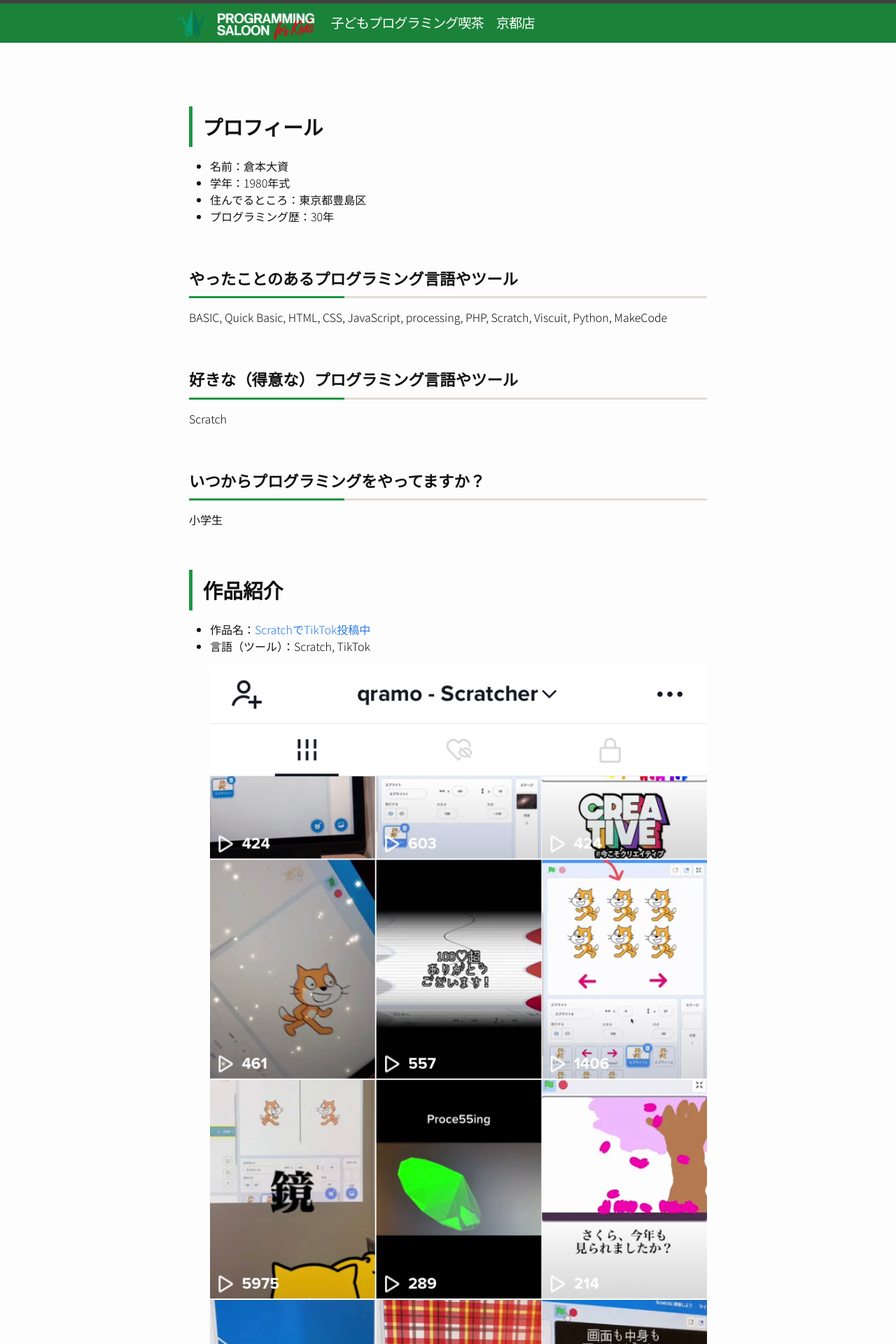
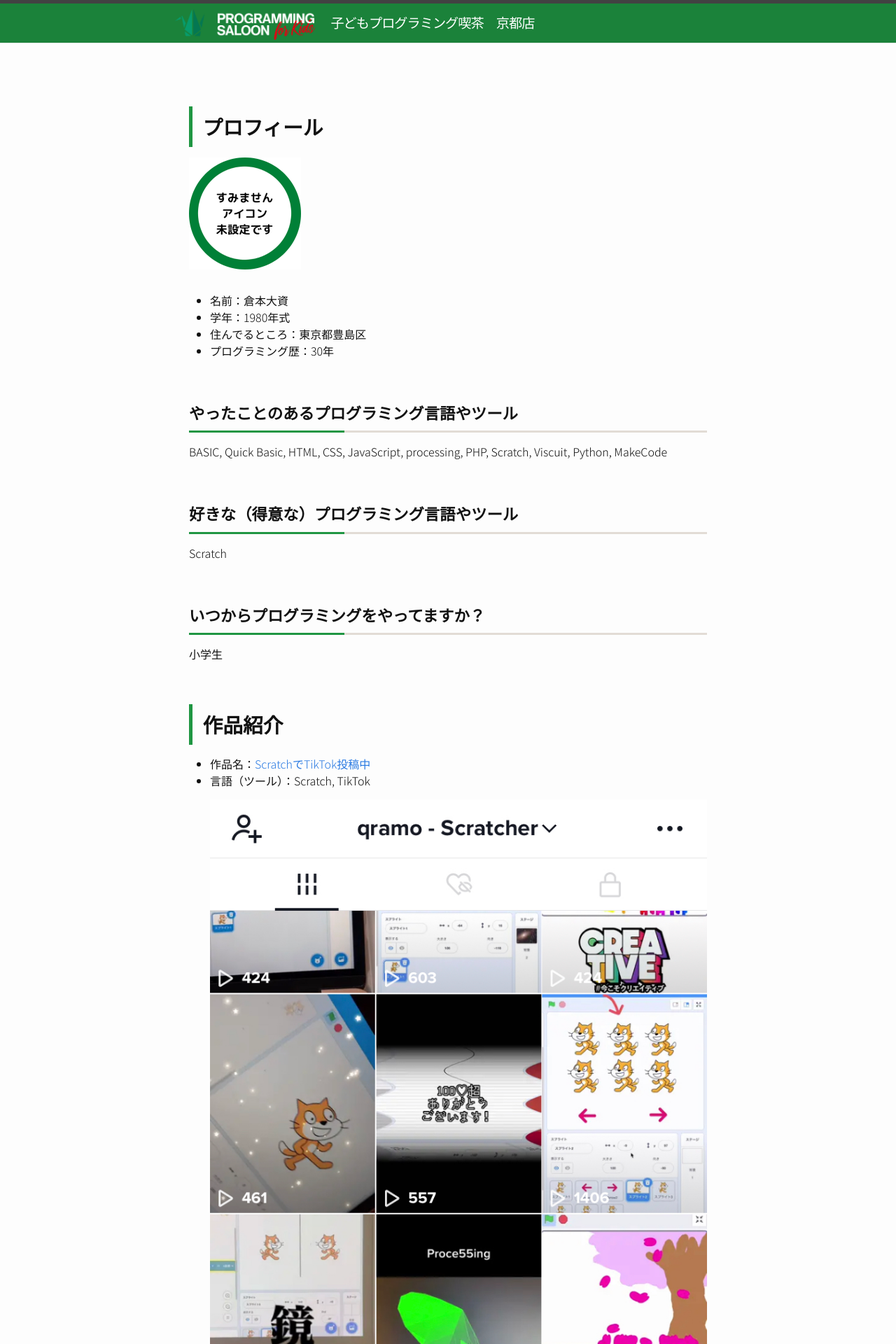
Before and after one commit to pgmsaloon4kids/kyoto, a Jekyll site: the page built from _posts/exhibiition/2021-04-01-kuramo.md, in a window 1280 px wide. Shown: the top 1920 px of the page at 70% size. Built offline with Jekyll 4.4.1, drawn with Linux system fonts in a browser that asks for light colours.

Commit message:
add undefined icon

```diff
--- a/_layouts/exhibition.html
+++ b/_layouts/exhibition.html
@@ -7,6 +7,8 @@
     <h2>プロフィール</h2>
     {% if page.icon %}
       <img src="{{ site.baseurl }}/assets/images/exhibition/icon/{{ page.author }}.png" class="icon">
+    {% else %}
+      <img src="{{ site.baseurl }}/assets/images/exhibition/icon/undefined.png" class="icon">
     {% endif %}
     {{ content }}
   </div>
```
Also changed, not shown: assets/images/exhibition/icon/undefined.png (added).
